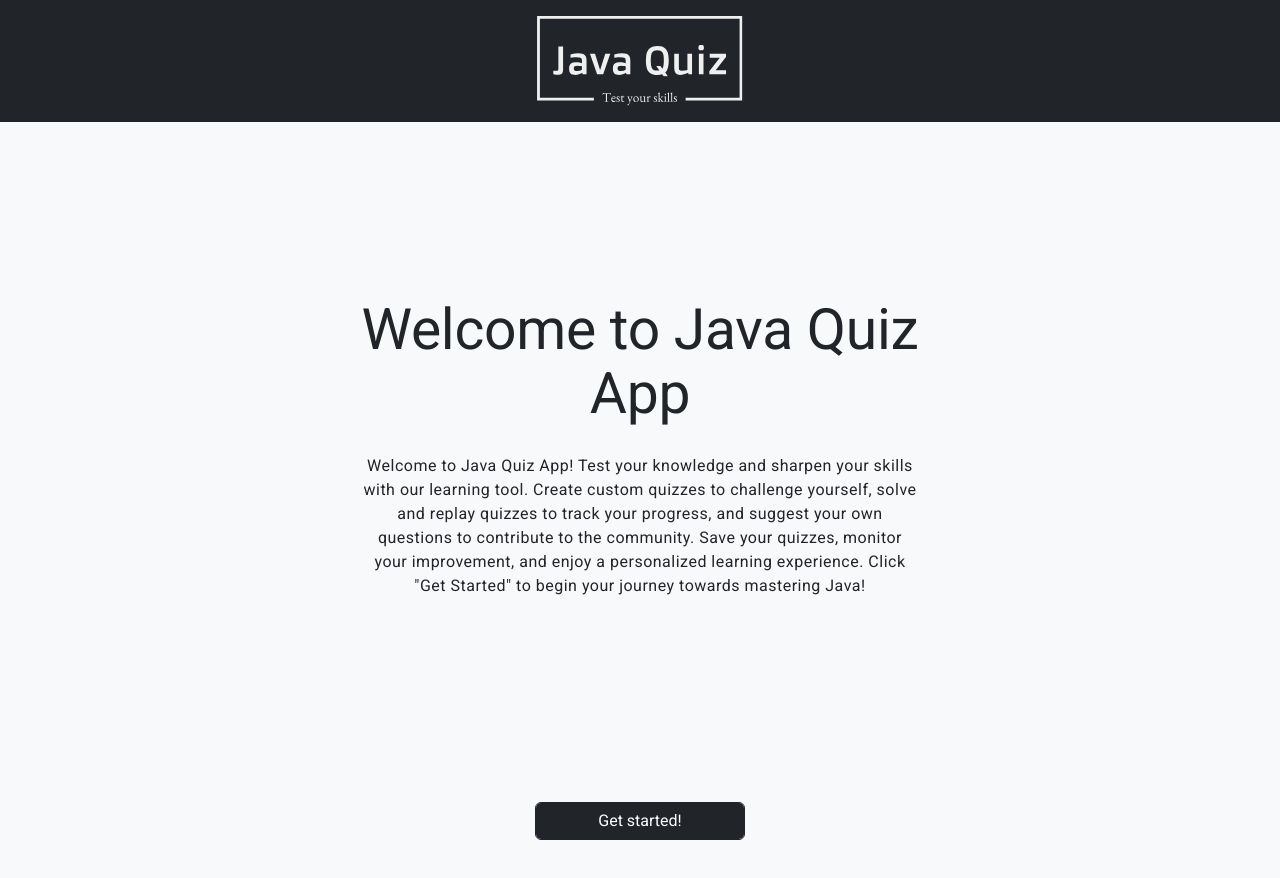
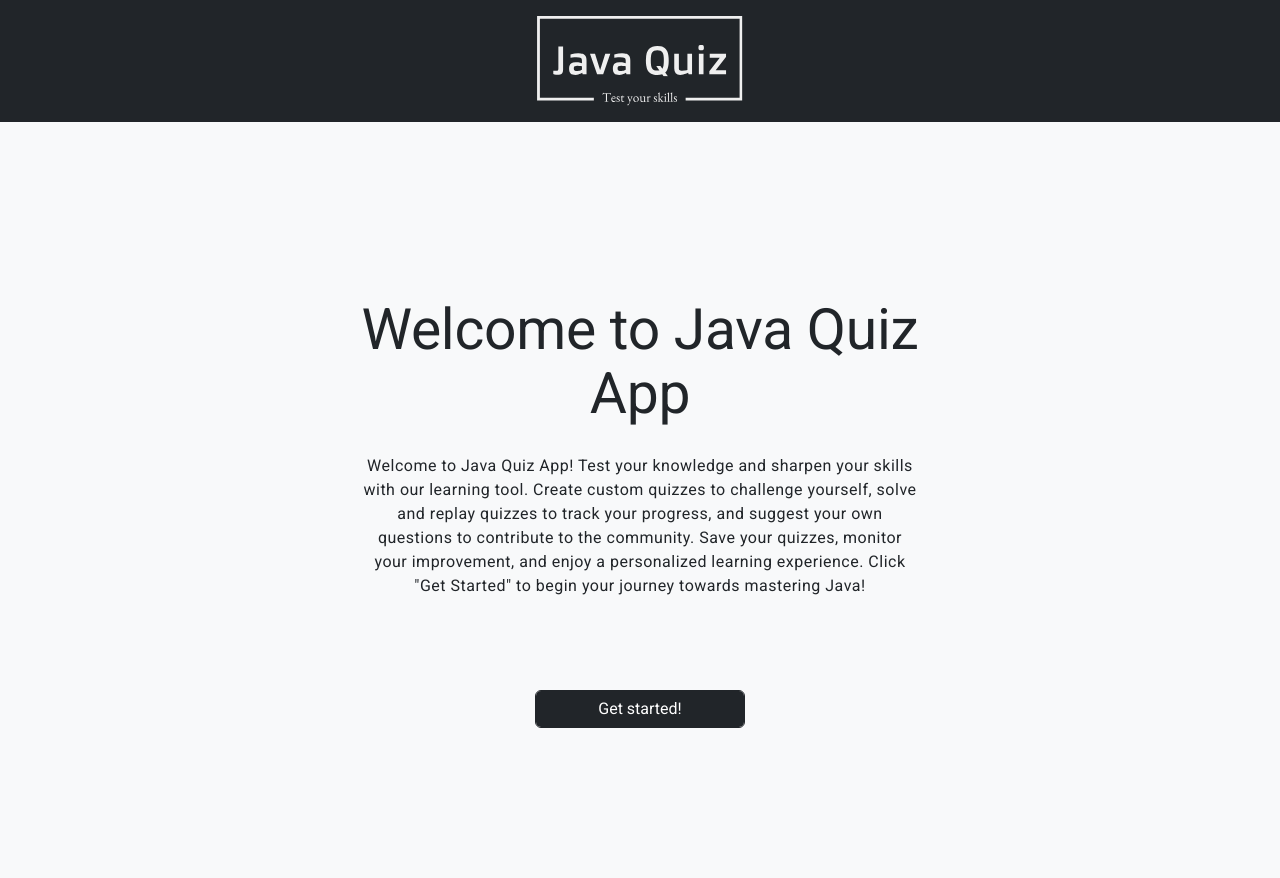
Before and after one commit to KaskMario/Quiz-Front-end, an Angular app: page / in a window 1280 px wide. Shown: the top 878 px of the page. Built offline with nearby package versions, Linux system fonts and the light colour scheme.

Commit message:
refactor: button-height

```diff
--- a/src/app/components/home/home.component.html
+++ b/src/app/components/home/home.component.html
@@ -3,7 +3,7 @@
     <h1>Welcome to Java Quiz App</h1>
     <p>Welcome to Java Quiz App! Test your knowledge and sharpen your skills with our learning tool. Create custom quizzes to challenge yourself, solve and replay quizzes to track your progress, and suggest your own questions to contribute to the community. Save your quizzes, monitor your improvement, and enjoy a personalized learning experience. Click "Get Started" to begin your journey towards mastering Java!</p>
 
-    <div style="margin-top: 10rem">
+    <div style="margin-top: 3rem">
       <div class="button-container">
         <button class="form-control btn btn-dark w-75" routerLink="/login">Get started!</button>
       </div>
```
